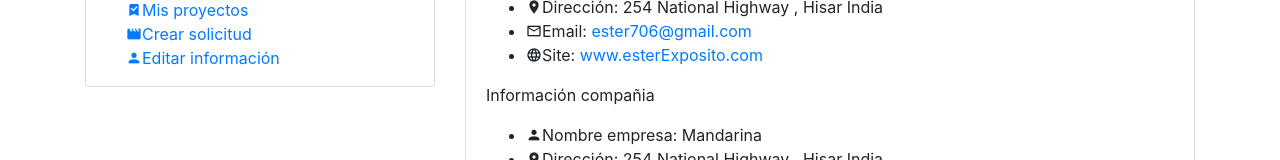
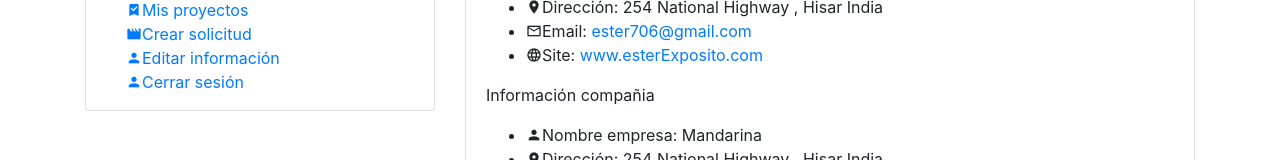
Before and after one commit to ssantosb/DesigNow, a plain HTML site: page perfil.html in a window 1280 px wide. Shown: the part 875-1035 px from the top of the page. Drawn offline with nearby package versions, Linux system fonts and the light colour scheme; a web font is replaced by a local one.

Commit message:
Cerrar sesion

```diff
--- a/perfil.html
+++ b/perfil.html
@@ -260,6 +260,7 @@
                                                <li><a href="projects.html" class="profile-info-list-item"><i class="mdi mdi-bookmark-check"></i>Mis proyectos</a></li>
                                                <li><a href="prueba2.html" class="profile-info-list-item"><i class="mdi mdi-movie"></i>Crear solicitud </a></li>
                                                <li><a href="" class="profile-info-list-item"><i class="mdi mdi-account"></i>Editar información</a></li>
+                                               <li><a href="index.html" class="profile-info-list-item"><i class="mdi mdi-account"></i>Cerrar sesión</a></li>
 
 
 
```
